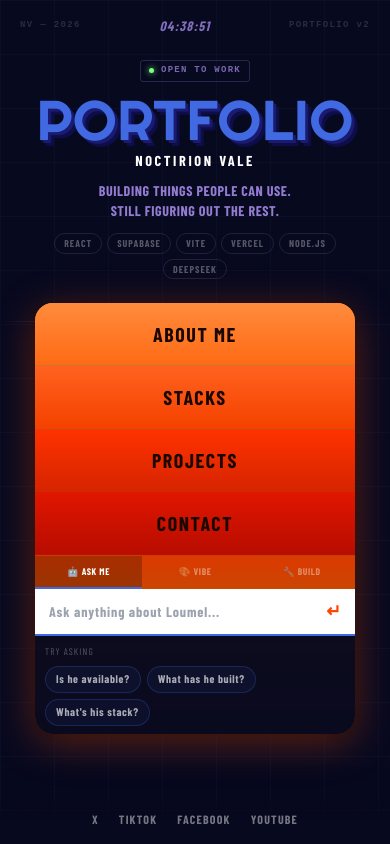
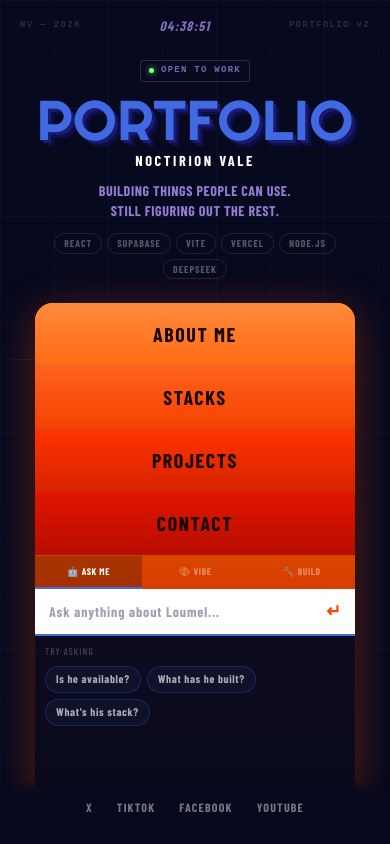
Before and after one commit to noctirionvale/noctirionvaleport, a React (Vite) app: page / in a window 390 px wide. Built offline with nearby package versions, Linux system fonts and the light colour scheme; a web font is replaced by a local one.

Commit message:
maintain mobile spacing

```diff
--- a/src/components/NavCard.jsx
+++ b/src/components/NavCard.jsx
@@ -304,7 +304,7 @@ function AIPanel({ onOpenContact, isMobile }) {
               animate={{ y: showPanel ? 0 : '100%' }}
               exit={{ y: '100%' }}
               transition={{ type: 'spring', stiffness: 300, damping: 32 }}
-              style={{ position: 'fixed', bottom: 0, left: 0, right: 0, zIndex: 100, borderRadius: '20px 20px 0 0', overflow: 'hidden', boxShadow: '0 -8px 60px rgba(0,0,0,0.7)' }}>
+              style={{ position: 'fixed', bottom: 0, left: 0, right: 0, zIndex: 100, borderRadius: '20px 20px 0 0', overflow: 'hidden', boxShadow: '0 -8px 60px rgba(0,0,0,0.7)', paddingBottom: '0' }}>
               {/* Sheet handle */}
               <div style={{ background: 'rgba(7,9,31,0.98)', padding: '12px', display: 'flex', flexDirection: 'column', alignItems: 'center', gap: '10px' }}>
                 <div style={{ width: 36, height: 4, borderRadius: 2, background: 'rgba(255,255,255,0.2)' }} />
@@ -319,7 +319,7 @@ function AIPanel({ onOpenContact, isMobile }) {
 
       {/* Mobile hint chips — shown inline below input on mobile */}
       {isMobile && !showPanel && (
-        <div style={{ background: 'rgba(7,9,31,0.97)', borderTop: `2px solid ${activeColor}`, padding: '8px 10px', display: 'flex', flexWrap: 'wrap', gap: '6px', borderRadius: '0 0 14px 14px' }}>
+        <div style={{ background: 'rgba(7,9,31,0.97)', borderTop: `2px solid ${activeColor}`, padding: '8px 10px 80px', display: 'flex', flexWrap: 'wrap', gap: '6px', borderRadius: '0 0 14px 14px' }}>
           <div style={{ width: '100%', fontFamily: "'Barlow Condensed',sans-serif", fontSize: '0.6rem', letterSpacing: '0.12em', color: 'rgba(255,255,255,0.3)', marginBottom: '2px' }}>TRY ASKING</div>
           {HINTS[mode].map(h => (
             <button key={h} onClick={() => handleHint(h)}
--- a/src/sections/Hero.jsx
+++ b/src/sections/Hero.jsx
@@ -113,7 +113,7 @@ export default function Hero() {
 
 function MobileHeroFull() {
   return (
-    <div style={{ width: '100vw', minHeight: '100vh', position: 'relative', display: 'flex', flexDirection: 'column', alignItems: 'center', paddingBottom: '80px' }}>
+    <div style={{ width: '100vw', minHeight: '100vh', position: 'relative', display: 'flex', flexDirection: 'column', alignItems: 'center', paddingBottom: '140px' }}>
       {BG}
 
       {/* Top bar */}
@@ -151,7 +151,7 @@ function MobileHeroFull() {
       </div>
 
       {/* Fixed social bar */}
-      <div style={{ position: 'fixed', bottom: 0, left: 0, right: 0, zIndex: 10, padding: '12px 20px 16px', background: 'linear-gradient(0deg,rgba(7,9,31,1) 50%,transparent)', display: 'flex', justifyContent: 'center', gap: '20px' }}>
+      <div style={{ position: 'fixed', bottom: 0, left: 0, right: 0, zIndex: 10, padding: '16px 20px 28px', background: 'linear-gradient(0deg,rgba(7,9,31,1) 60%,rgba(7,9,31,0.9) 80%,transparent)', display: 'flex', justifyContent: 'center', gap: '24px', backdropFilter: 'blur(4px)' }}>
         {SOCIALS.map(s => (
           <a key={s.label} href={s.href} target="_blank" rel="noopener noreferrer"
             style={{ fontFamily: "'Barlow Condensed',sans-serif", fontWeight: 700, letterSpacing: '0.1em', fontSize: '0.75rem', color: 'rgba(255,255,255,0.45)', textDecoration: 'none' }}>
```
